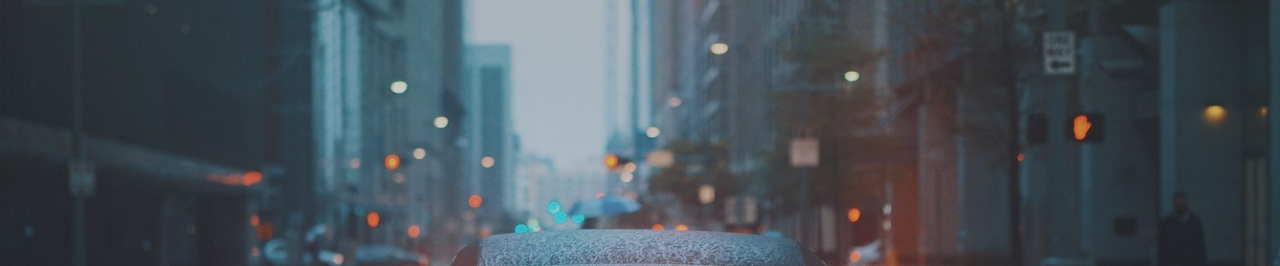
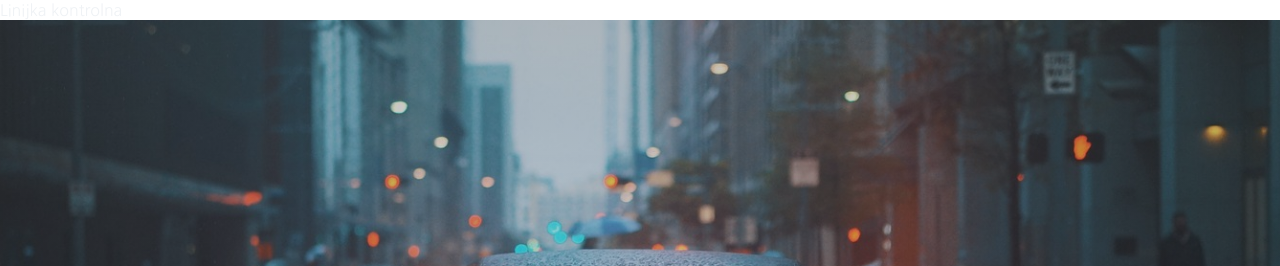
Before and after one commit to Mikolaj1298/Group-project-Tesla, a plain HTML site: page index.html in a window 1280 px wide. Shown: the top 266 px of the page. Drawn offline with Linux system fonts and the light colour scheme.

Commit message:
linijka kontrolna w headerze

```diff
--- a/index.html
+++ b/index.html
@@ -8,7 +8,9 @@
     <link href="style.css" type="text/css" rel="stylesheet" />
   </head>
   <body>
-    <header></header>
+    <header>
+      <div>Linijka kontrolna</div>
+    </header>
     <main>
       <article>
         <section class="first-section">
```
